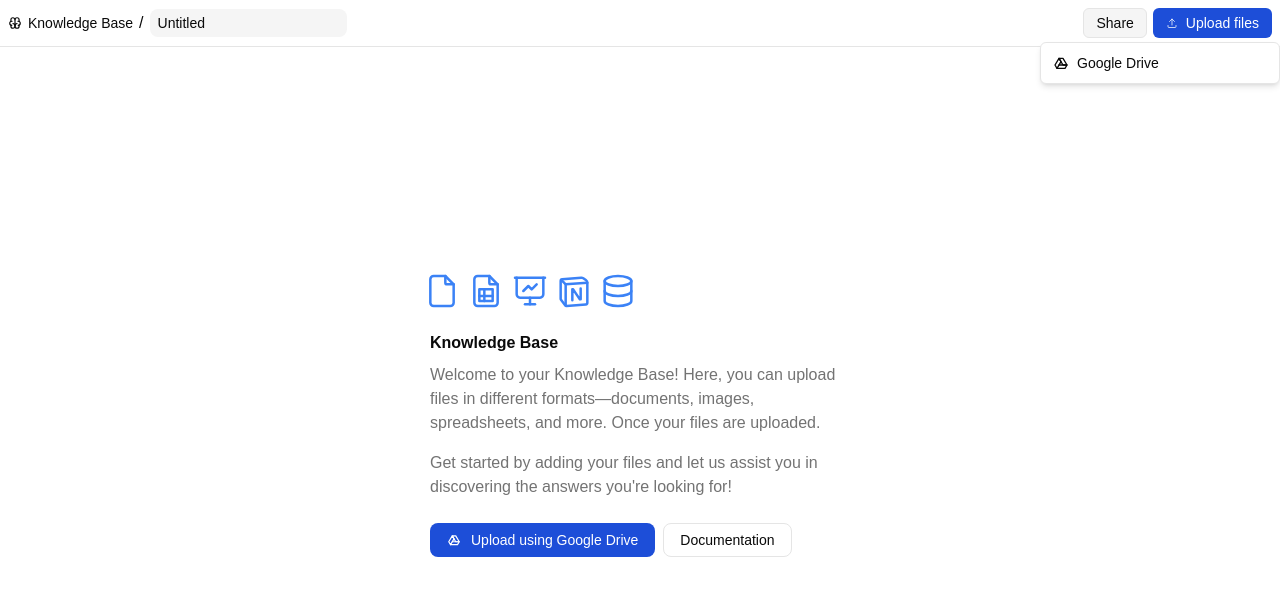
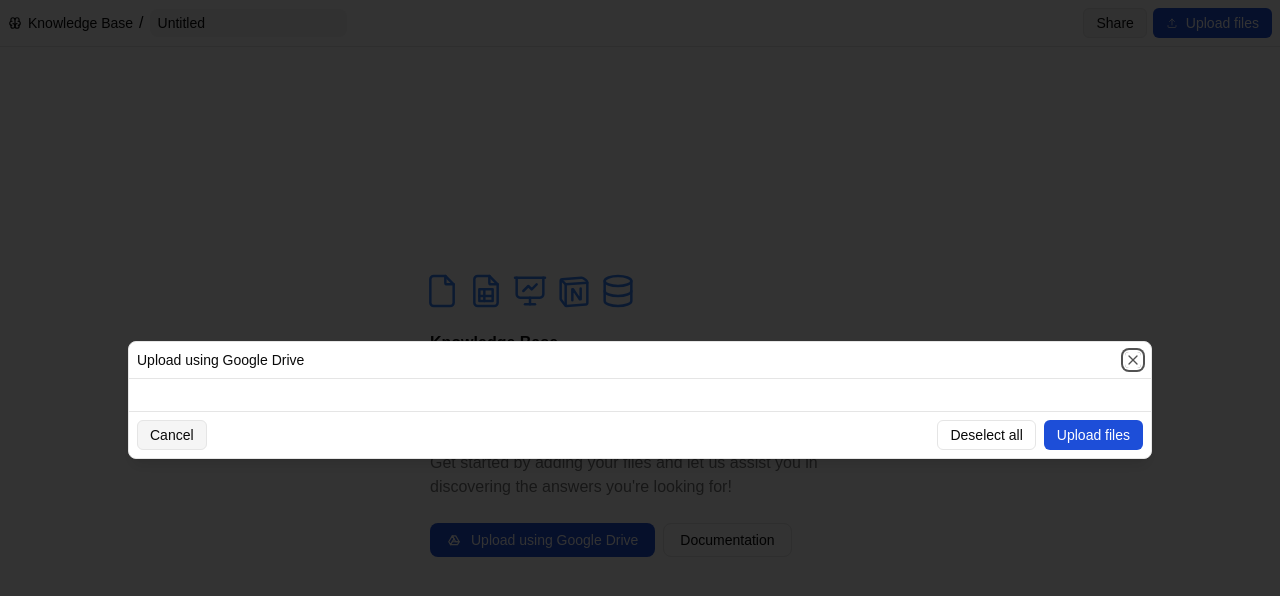
Before and after one commit to yashsehgal/stack-ai-file-system-assignment, a Next.js app: page / in a window 1280 px wide. Both pictures are taken after a click on the button "Upload files". Shown: the top 596 px of the page. Built offline with nearby package versions, Linux system fonts and the light colour scheme.

Commit message:
feat: create UI for google drive modal

```diff
--- /dev/null
+++ b/components/ui/dialog.tsx
@@ -0,0 +1,92 @@
+'use client';
+
+import * as React from 'react';
+import * as DialogPrimitive from '@radix-ui/react-dialog';
+import { X } from 'lucide-react';
+
+import { cn } from '@/lib/utils';
+
+const Dialog = DialogPrimitive.Root;
+
+const DialogTrigger = DialogPrimitive.Trigger;
+
+const DialogPortal = DialogPrimitive.Portal;
+
+const DialogClose = DialogPrimitive.Close;
+
+const DialogOverlay = React.forwardRef<
+  React.ElementRef<typeof DialogPrimitive.Overlay>,
+  React.ComponentPropsWithoutRef<typeof DialogPrimitive.Overlay>
+>(({ className, ...props }, ref) => (
+  <DialogPrimitive.Overlay
+    ref={ref}
+    className={cn(
+      'fixed inset-0 z-50 bg-black/80  data-[state=open]:animate-in data-[state=closed]:animate-out data-[state=closed]:fade-out-0 data-[state=open]:fade-in-0',
+      className,
+    )}
+    {...props}
+  />
+));
+DialogOverlay.displayName = DialogPrimitive.Overlay.displayName;
+
+const DialogContent = React.forwardRef<
+  React.ElementRef<typeof DialogPrimitive.Content>,
+  React.ComponentPropsWithoutRef<typeof DialogPrimitive.Content>
+>(({ className, children, ...props }, ref) => (
+  <DialogPortal>
+    <DialogOverlay />
+    <DialogPrimitive.Content
+      ref={ref}
+      className={cn(
+        'fixed left-[50%] top-[50%] z-50 grid w-[80%] translate-x-[-50%] translate-y-[-50%] gap-4 border bg-background shadow-lg duration-200 data-[state=open]:animate-in data-[state=closed]:animate-out data-[state=closed]:fade-out-0 data-[state=open]:fade-in-0 data-[state=closed]:zoom-out-95 data-[state=open]:zoom-in-95 data-[state=closed]:slide-out-to-left-1/2 data-[state=closed]:slide-out-to-top-[48%] data-[state=open]:slide-in-from-left-1/2 data-[state=open]:slide-in-from-top-[48%] sm:rounded-lg',
+        className,
+      )}
+      {...props}>
+      {children}
+    </DialogPrimitive.Content>
+  </DialogPortal>
+));
+DialogContent.displayName = DialogPrimitive.Content.displayName;
+
+const DialogHeader = ({ className, children, ...props }: React.HTMLAttributes<HTMLDivElement>) => (
+  <div className={cn('flex flex-col space-y-1.5 p-2 border-b relative', className)} {...props}>
+    {children}
+    <DialogPrimitive.Close className="absolute right-2.5 bottom-2.5 rounded-sm opacity-70 ring-offset-background transition-opacity hover:opacity-100 focus:outline-none focus:ring-2 focus:ring-ring focus:ring-offset-2 disabled:pointer-events-none data-[state=open]:bg-accent data-[state=open]:text-muted-foreground">
+      <X className="h-4 w-4" />
+      <span className="sr-only">Close</span>
+    </DialogPrimitive.Close>
+  </div>
+);
+DialogHeader.displayName = 'DialogHeader';
+
+const DialogFooter = ({ className, ...props }: React.HTMLAttributes<HTMLDivElement>) => (
+  <div className={cn('flex flex-col-reverse sm:flex-row sm:justify-end sm:space-x-2 p-2 border-t', className)} {...props} />
+);
+DialogFooter.displayName = 'DialogFooter';
+
+const DialogTitle = React.forwardRef<
+  React.ElementRef<typeof DialogPrimitive.Title>,
+  React.ComponentPropsWithoutRef<typeof DialogPrimitive.Title>
+>(({ className, ...props }, ref) => <DialogPrimitive.Title ref={ref} className={cn('text-sm font-medium', className)} {...props} />);
+DialogTitle.displayName = DialogPrimitive.Title.displayName;
+
+const DialogDescription = React.forwardRef<
+  React.ElementRef<typeof DialogPrimitive.Description>,
+  React.ComponentPropsWithoutRef<typeof DialogPrimitive.Description>
+>(({ className, ...props }, ref) => (
+  <DialogPrimitive.Description ref={ref} className={cn('text-sm text-muted-foreground', className)} {...props} />
+));
+DialogDescription.displayName = DialogPrimitive.Description.displayName;
+
+export {
+  Dialog,
+  DialogPortal,
+  DialogOverlay,
+  DialogTrigger,
+  DialogClose,
+  DialogContent,
+  DialogHeader,
+  DialogFooter,
+  DialogTitle,
+  DialogDescription,
+};
--- a/modules/google-drive-upload/google-drive-upload.tsx
+++ b/modules/google-drive-upload/google-drive-upload.tsx
@@ -1,3 +1,26 @@
+import { Button } from '@/components/ui/button';
+import { DialogFooter, DialogHeader, DialogTitle } from '@/components/ui/dialog';
+
 export function GoogleDriveUpload(): JSX.Element {
-  return <div className="GoogleDriveUpload-container"></div>;
+  return (
+    <>
+      <DialogHeader>
+        <DialogTitle>Upload using Google Drive</DialogTitle>
+      </DialogHeader>
+      <div className="GoogleDriveUpload-container"></div>
+      <DialogFooter className="sm:justify-between gap-2">
+        <Button size="sm" variant="secondary" className="shrink-0">
+          Cancel
+        </Button>
+        <div className="flex sm:items-center sm:justify-end gap-2 flex-col sm:flex-row w-full items-stretch">
+          <Button variant="ghost" size="sm" className="shrink-0">
+            Deselect all
+          </Button>
+          <Button size="sm" className="shrink-0">
+            Upload files
+          </Button>
+        </div>
+      </DialogFooter>
+    </>
+  );
 }
--- a/modules/knowledge-base/knowledge-base-empty-state.tsx
+++ b/modules/knowledge-base/knowledge-base-empty-state.tsx
@@ -3,6 +3,8 @@
 import { cn } from '@/lib/utils';
 import { IconBrandGoogleDrive, IconBrandNotion, IconDatabase, IconFile, IconFileSpreadsheet, IconPresentation } from '@tabler/icons-react';
 import { KNOWLEDGE_BASE_EMPTY_STATE_DOCUMENTATION_URL } from './constants/main';
+import { Dialog, DialogContent, DialogTrigger } from '@/components/ui/dialog';
+import { GoogleDriveUpload } from '../google-drive-upload';
 
 export function KnowledgeBaseEmptyState({ className, ...props }: Omit<React.HTMLAttributes<HTMLDivElement>, 'children'>): JSX.Element {
   return (
@@ -26,7 +28,14 @@
           </p>
         </div>
         <div className="flex items-center gap-2 mt-2">
-          <Button leftIcon={IconBrandGoogleDrive}>Upload using Google Drive</Button>
+          <Dialog>
+            <DialogTrigger asChild>
+              <Button leftIcon={IconBrandGoogleDrive}>Upload using Google Drive</Button>
+            </DialogTrigger>
+            <DialogContent>
+              <GoogleDriveUpload />
+            </DialogContent>
+          </Dialog>
           <Button variant="ghost" onClick={() => window.open(KNOWLEDGE_BASE_EMPTY_STATE_DOCUMENTATION_URL)}>
             Documentation
           </Button>
--- a/modules/knowledge-base/knowledge-base-navigation.tsx
+++ b/modules/knowledge-base/knowledge-base-navigation.tsx
@@ -1,14 +1,15 @@
 'use client';
 import { Button } from '@/components/ui/button';
-import { DropdownMenu, DropdownMenuContent, DropdownMenuItem, DropdownMenuTrigger } from '@/components/ui/dropdown-menu';
+import { Dialog, DialogContent, DialogTrigger } from '@/components/ui/dialog';
 import { Input } from '@/components/ui/input';
 import { TABLER_ICON } from '@/constants/tabler';
-import { IconBrain, IconBrandGoogleDrive, IconUpload } from '@tabler/icons-react';
+import { IconBrain, IconUpload } from '@tabler/icons-react';
+import { motion } from 'framer-motion';
 import { ChangeEvent, KeyboardEvent, useContext, useEffect, useRef, useState } from 'react';
+import { INITIAL_APPLICATION_CONTEXT_DATA } from '../constants/main';
 import { ApplicationContext } from '../contexts/application-context';
-import { INITIAL_APPLICATION_CONTEXT_DATA } from '../constants/main';
+import { GoogleDriveUpload } from '../google-drive-upload';
 import { KNOWLEDGE_BASE_RENAME_STATE_DELAY } from './constants/main';
-import { motion } from 'framer-motion';
 
 export function KnowledgeBaseNavigation(): JSX.Element {
   const { knowledgeBaseTitle, setKnowledgeBaseTitle } = useContext(ApplicationContext);
@@ -77,19 +78,16 @@
         <Button variant="secondary" size="sm">
           Share
         </Button>
-        <DropdownMenu>
-          <DropdownMenuTrigger asChild>
+        <Dialog>
+          <DialogTrigger asChild>
             <Button size="sm" leftIcon={IconUpload}>
               Upload files
             </Button>
-          </DropdownMenuTrigger>
-          <DropdownMenuContent className="w-[240px]">
-            <DropdownMenuItem>
-              <IconBrandGoogleDrive />
-              <span>Google Drive</span>
-            </DropdownMenuItem>
-          </DropdownMenuContent>
-        </DropdownMenu>
+          </DialogTrigger>
+          <DialogContent>
+            <GoogleDriveUpload />
+          </DialogContent>
+        </Dialog>
       </div>
     </nav>
   );
--- a/package.json
+++ b/package.json
@@ -10,6 +10,7 @@
   },
   "dependencies": {
     "@radix-ui/react-checkbox": "^1.1.2",
+    "@radix-ui/react-dialog": "^1.1.2",
     "@radix-ui/react-dropdown-menu": "^2.1.2",
     "@radix-ui/react-select": "^2.1.2",
     "@radix-ui/react-slot": "^1.1.0",
```
Also changed, not shown: 1 other file (tests, documents, lock files or other folders).
